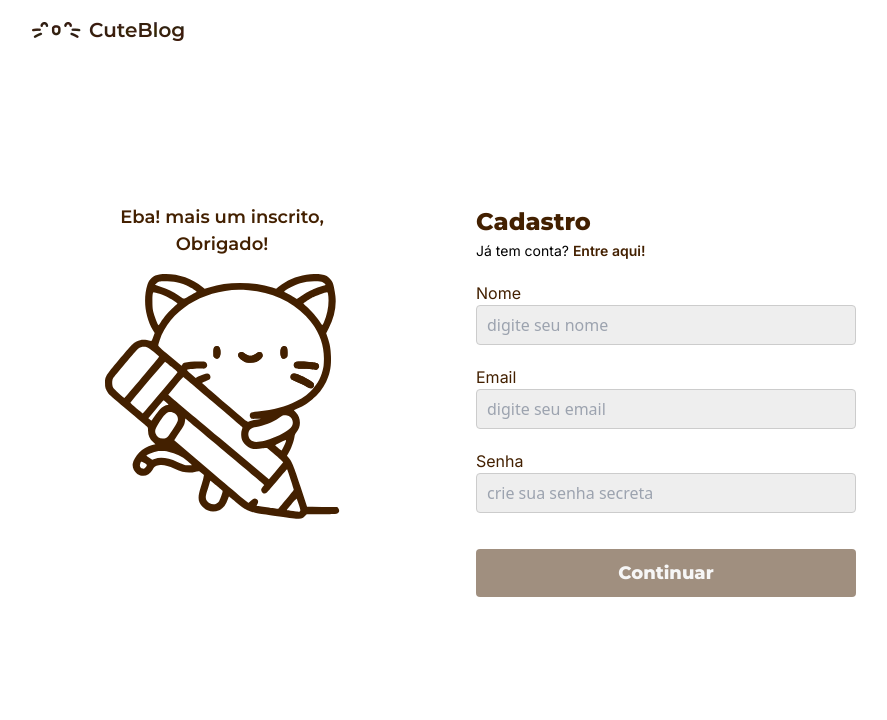
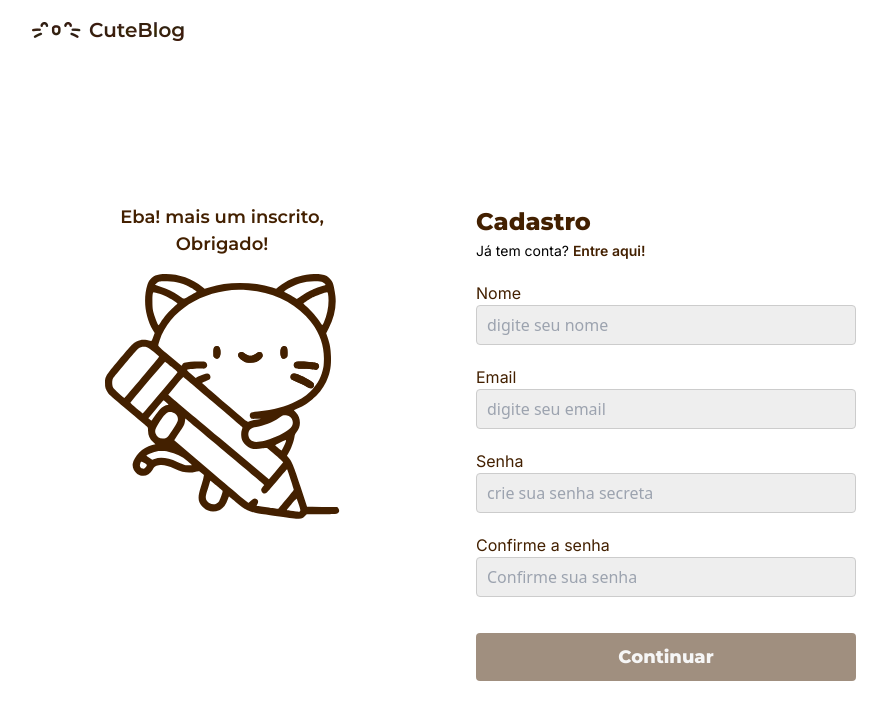
Before and after one commit to Mr-Fullstack/cuteblog, a Next.js app: page /signup in a window 1280 px wide. Shown: the top 720 px of the page, without its empty margins (196-1083 px from the left). Built offline with nearby package versions, Linux system fonts and the light colour scheme; no server answers.

Commit message:
Implementar validação cadastro

```diff
--- a/src/app/signin/page.tsx
+++ b/src/app/signin/page.tsx
@@ -21,6 +21,7 @@ export interface FormLoginValidateProps{
   email:RegisterOptions<FormLoginInputs,"email">;
   password:RegisterOptions<FormLoginInputs,"password">;
 }
+
 export default function Login() {
 
   const { signInWithPassword,authMessage } =  Auth();
--- a/src/app/signup/page.tsx
+++ b/src/app/signup/page.tsx
@@ -9,24 +9,66 @@ import Button from 'src/components/Button';
 import { IconKittySignup } from 'src/components/Icons';
 import Link from 'next/link';
 import { Auth } from 'src/contexts/UserContext';
-import { useForm } from 'react-hook-form';
+import { RegisterOptions, useForm } from 'react-hook-form';
 import { useRouter } from 'next/navigation';
+import { validateInputRequired, validatePassword } from 'src/helpers';
 
 
 type FormSignupInputs = {
   name:string;
   email: string,
   password: string,
+  confirm_password:string;
 };
+
+export interface FormSignupValidateProps{
+  name:RegisterOptions<FormSignupInputs,"name">;
+  password:RegisterOptions<FormSignupInputs,"password">;
+  email:RegisterOptions<FormSignupInputs,"email">;
+  confirm_password:RegisterOptions<FormSignupInputs,"confirm_password">;
+}
 
 export default function Signup() {
 
   const { user, authLoading, signUpWithPassword, authMessage } =  Auth();
-  const { register, handleSubmit, watch, formState: { errors, isValid } } = useForm<FormSignupInputs>()
+  const { register, handleSubmit, watch, formState: { errors, isValid } } = useForm<FormSignupInputs>({mode:'all',criteriaMode:"all",shouldFocusError:true})
 
   const handlerSignup = async ({name,email,password}:FormSignupInputs) => {
     await signUpWithPassword(name,email,password);
   }
+
+
+  const formLoginValidate = (): FormSignupValidateProps => {
+    return {
+      name:{
+        required:validateInputRequired()
+      },
+      email:{
+        required:validateInputRequired(),
+        validate: (val: string) => {
+          if (!val.match(/^[\w-\.]+@([\w-]+\.)+[\w-]{2,4}$/) )
+          {
+            return "Email inserido não é válido.";
+          }
+        }
+      },
+      password: {
+        required:validateInputRequired(),
+        minLength:validatePassword(),
+      },
+      confirm_password: {
+        required:validateInputRequired(),
+        minLength:validatePassword(),
+        validate: (val: string) => {
+          if (watch('password') != val)
+          {
+            return "Os valores para senha são diferentes";
+          }
+        }
+      }
+    }
+  }
+
 
   return (
     <React.Fragment>
@@ -46,7 +88,7 @@ export default function Signup() {
               placeholder='digite seu nome'
               aria-invalid={errors.name?.message ? "true" : "false"}
               error={errors.name?.message}
-              {...register('name',{required:{value:true,message:"precisa inserir um valor"}})}
+              {...register('name',formLoginValidate().name)}
             />
             <InputForm
               label='Email'
@@ -54,7 +96,7 @@ export default function Signup() {
               placeholder='digite seu email'
               aria-invalid={errors.email?.message ? "true" : "false"}
               error={errors.email?.message}
-              {...register('email',{required:true,pattern:{value:/^[\w-\.]+@([\w-]+\.)+[\w-]{2,4}$/ ,message:""}})}
+              {...register('email',formLoginValidate().email)}
             />
             <InputForm
               label='Senha'
@@ -62,7 +104,14 @@ export default function Signup() {
               placeholder='crie sua senha secreta'
               aria-invalid={errors.password?.message ? "true" : "false"}
               error={errors.password?.message}
-              {...register('password',{required:{value:true,message:"precisa inserir um valor"},minLength:8})}
+              {...register('password',formLoginValidate().password)}
+            />
+            <InputForm
+            label='Confirme a senha'
+            type='password' placeholder='Confirme sua senha'
+            aria-invalid={errors.confirm_password?.message ? "true" : "false"}
+            error={errors.confirm_password?.message}
+             {...register('confirm_password',formLoginValidate().confirm_password)}
             />
             <p>{authMessage.error && authMessage.error}</p>
             <Button title={ authLoading ? 'Processando...' :'Continuar'} className='mt-4'  disabled={!isValid} loading={authLoading}/>
```
